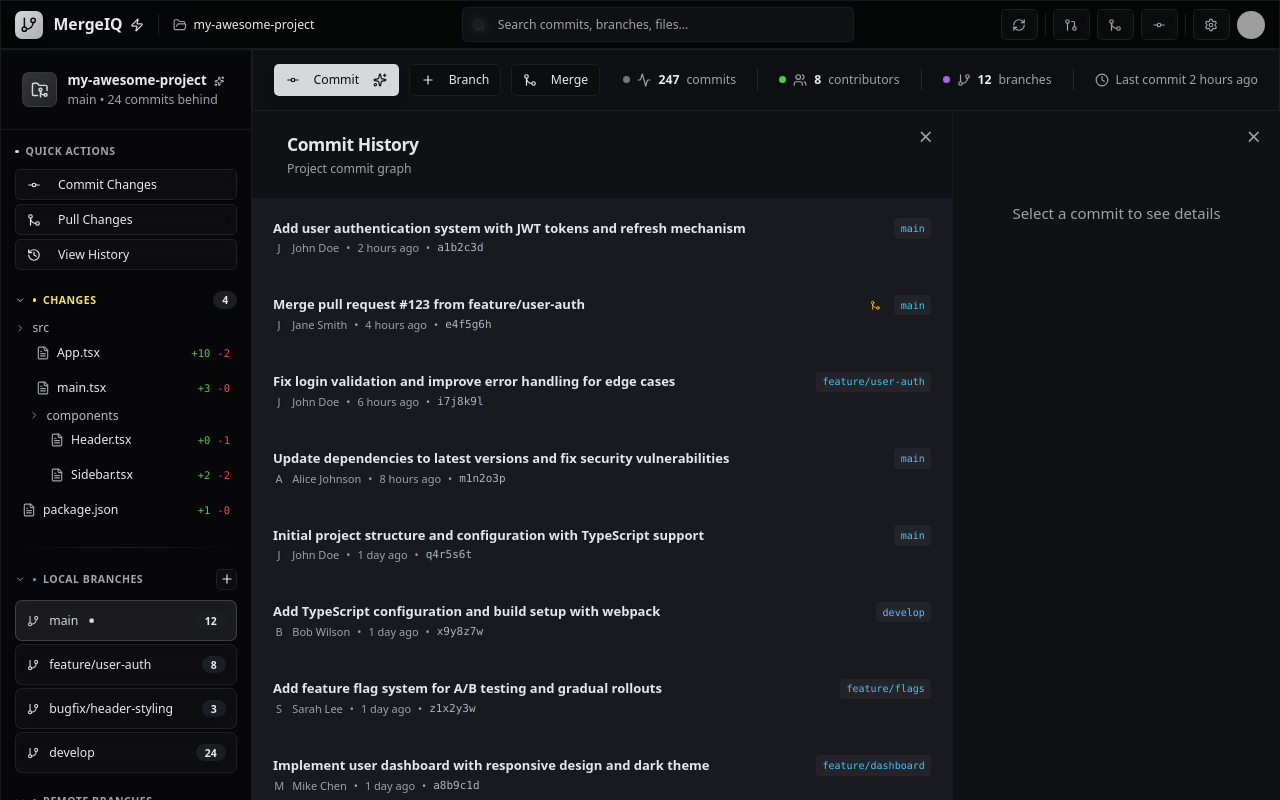
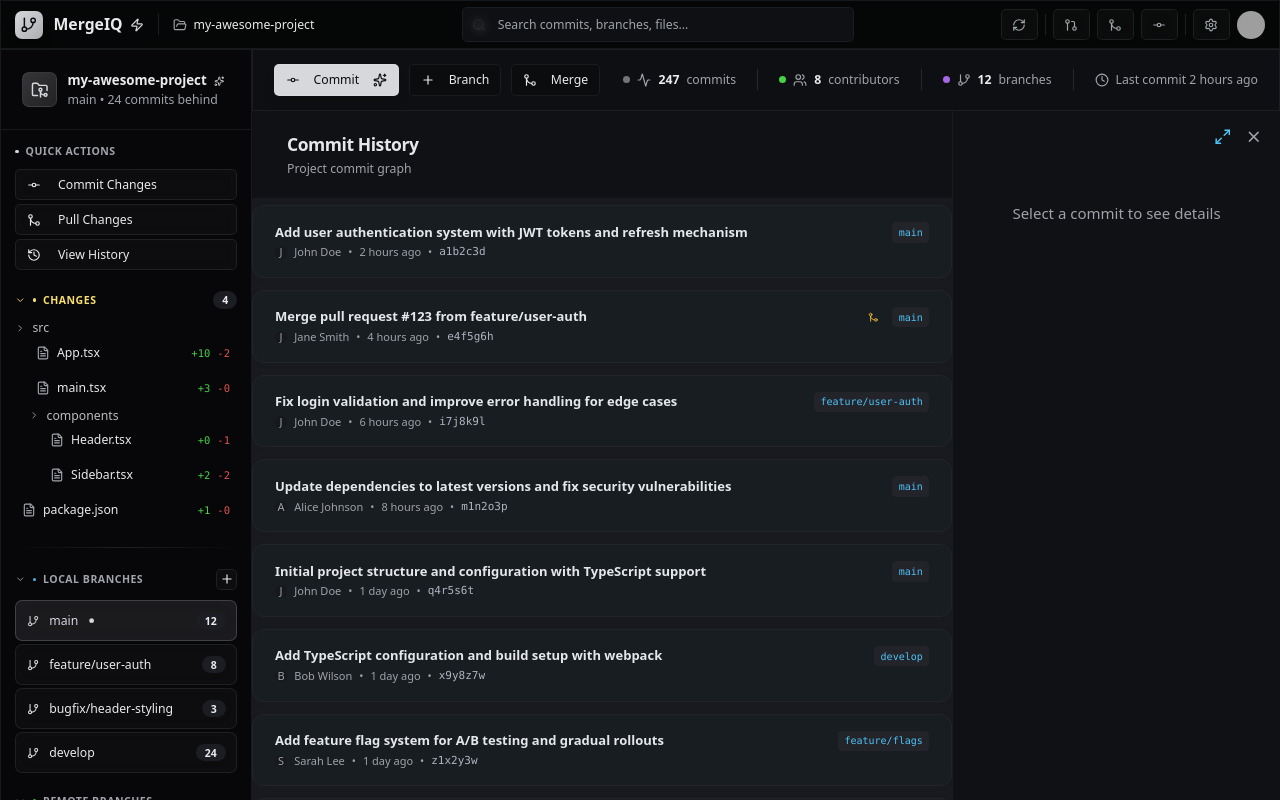
Before and after one commit to semihsipahi/Merge-IQ, a React (Vite) app: page / in a window 1280 px wide. Both pictures are taken after a click on the button "Continue with GitHub". Built offline with nearby package versions, Linux system fonts and the light colour scheme; grey boxes are pictures that could not be loaded.

Commit message:
Commit History UI: improve contrast, remove close icon, add fullscreen toggle for right panel

```diff
--- a/client/components/GitCommitGraph.tsx
+++ b/client/components/GitCommitGraph.tsx
@@ -528,6 +528,7 @@ export default function GitCommitGraph() {
   const [fullscreenDiffIdx, setFullscreenDiffIdx] = useState<number | null>(null);
   const [rightPanelOpen, setRightPanelOpen] = useState(true);
   const [leftPanelOpen, setLeftPanelOpen] = useState(true);
+  const [rightPanelFullscreen, setRightPanelFullscreen] = useState(false); // NEW
 
   // Dummy diff data
   const dummyDiff = [
@@ -540,7 +541,7 @@ export default function GitCommitGraph() {
   return (
     <div className="flex flex-row h-full w-full bg-[#101114] text-[#E5E7EB] font-inter">
       {/* Commit History Alanı */}
-      {leftPanelOpen && (
+      {leftPanelOpen && !rightPanelFullscreen && (
         <div className={`flex-1 flex flex-col relative overflow-x-auto transition-all duration-200 ${rightPanelOpen ? '' : '!w-full'}`} style={{ minWidth: 700, background: '#181A20' }}>
           {/* Header */}
           <div className="px-10 py-6 border-b border-[#181A20] bg-[#101114] flex-shrink-0 flex items-center justify-between relative">
@@ -548,13 +549,7 @@ export default function GitCommitGraph() {
               <h2 className="text-xl font-bold tracking-tight">Commit History</h2>
               <p className="text-sm text-[#A1A1AA] mt-1">Project commit graph</p>
             </div>
-            <button
-              className="absolute top-3 right-3 p-2 rounded hover:bg-[#23242a] transition"
-              onClick={() => setLeftPanelOpen(false)}
-              title="Kapat"
-            >
-              <X className="w-5 h-5 text-[#A1A1AA]" />
-            </button>
+            {/* Çarpı iconu kaldırıldı */}
           </div>
           {/* Commit Graph */}
           <div className="relative flex-1 overflow-y-auto" style={{ minHeight: commitData.length * 64 + 40, background: '#181A20' }}>
@@ -566,9 +561,9 @@ export default function GitCommitGraph() {
                   <div
                     key={commit.hash}
                     className={`flex flex-col transition-all duration-150 cursor-pointer w-full \
-                      border \
-                      ${isSelected ? "border-[#4fc3f7] bg-[#17293a] shadow-lg scale-[0.99]" : isHovered ? "border-[#23242a] bg-[#181d22] scale-[0.995]" : "border-transparent hover:border-[#23242a] hover:bg-[#181d22]"}`}
-                    style={{ borderRadius: 10, margin: '4px 0', boxSizing: 'border-box', minHeight: 48, padding: '14px 20px' }}
+                      border shadow-md \
+                      ${isSelected ? "border-[#4fc3f7] bg-[#1a263a] shadow-xl scale-[0.99]" : isHovered ? "border-[#3b82f6] bg-[#1a2230] scale-[0.995]" : "border-[#23242a] bg-[#181d22] hover:border-[#4fc3f7] hover:bg-[#1a2230]"}`}
+                    style={{ borderRadius: 12, margin: '6px 0', boxSizing: 'border-box', minHeight: 54, padding: '16px 22px', boxShadow: isSelected ? '0 4px 24px 0 #4fc3f7cc' : isHovered ? '0 2px 8px 0 #3b82f633' : '0 1px 4px 0 #23242a22' }}
                     onClick={() => { setSelectedCommit(commit); setRightPanelOpen(true); setLeftPanelOpen(true); }}
                     onMouseEnter={() => setHovered(commit.hash)}
                     onMouseLeave={() => setHovered(null)}
@@ -599,13 +594,25 @@ export default function GitCommitGraph() {
       )}
       {/* Sağda sabit detay paneli */}
       {rightPanelOpen && (
-        <div className={`w-[380px] border-l border-[#181A20] bg-[#101114] flex flex-col p-10 overflow-y-auto relative transition-all duration-200 ${!leftPanelOpen ? '!w-full' : ''}`} style={{ minWidth: 260 }}>
+        <div className={`border-l border-[#181A20] bg-[#101114] flex flex-col p-10 overflow-y-auto relative transition-all duration-200 \
+          ${rightPanelFullscreen ? 'w-full !min-w-0 !max-w-full z-40' : 'w-[380px]'} \
+          ${!leftPanelOpen || rightPanelFullscreen ? '!w-full' : ''}`}
+          style={{ minWidth: rightPanelFullscreen ? 0 : 260 }}
+        >
           <button
             className="absolute top-3 right-3 p-2 rounded hover:bg-[#23242a] transition"
             onClick={() => setRightPanelOpen(false)}
             title="Kapat"
+            style={{ display: rightPanelFullscreen ? 'none' : undefined }}
           >
             <X className="w-5 h-5 text-[#A1A1AA]" />
+          </button>
+          <button
+            className="absolute top-3 right-12 p-2 rounded hover:bg-[#23242a] transition"
+            onClick={() => setRightPanelFullscreen(f => !f)}
+            title={rightPanelFullscreen ? "Önceki pozisyona dön" : "Ekranı kapla"}
+          >
+            <Maximize2 className="w-5 h-5 text-[#4fc3f7]" style={{ transform: rightPanelFullscreen ? 'rotate(45deg)' : 'none' }} />
           </button>
           {selectedCommit && selectedCommit.author ? (
             <>
```
